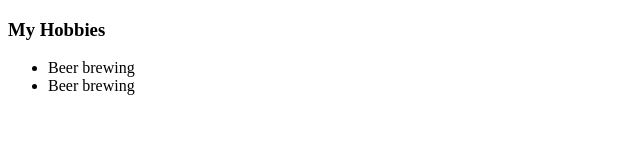
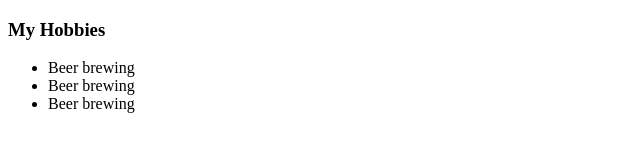
Before and after one commit to alaaelalfi/cv, a plain HTML site: page hobbies.html in a window 1280 px wide. Shown: the whole page, without its empty margins (0-640 px from the left). Drawn offline with Linux system fonts and the light colour scheme.

Commit message:
Update hobbies.html

```diff
--- a/hobbies.html
+++ b/hobbies.html
@@ -9,5 +9,6 @@
    <ul>
       <li>Beer brewing</li>
       <li>Beer brewing</li>
+      <li>Beer brewing</li>
    </ul>
 </body>
```
